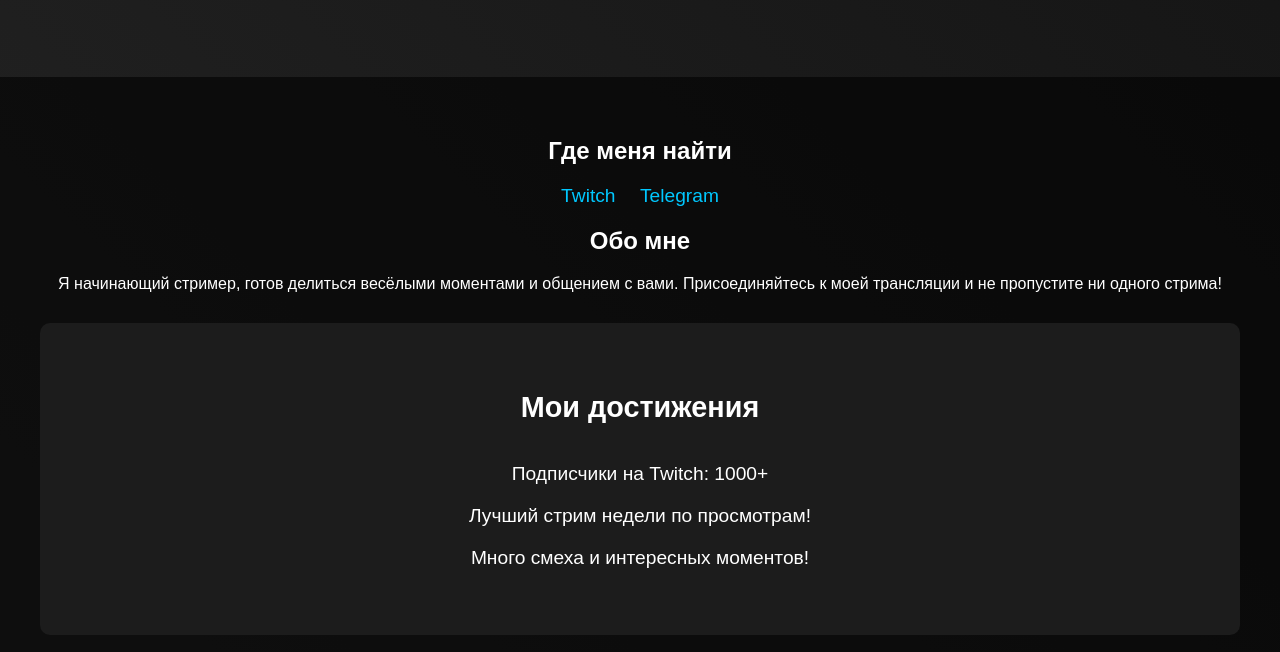
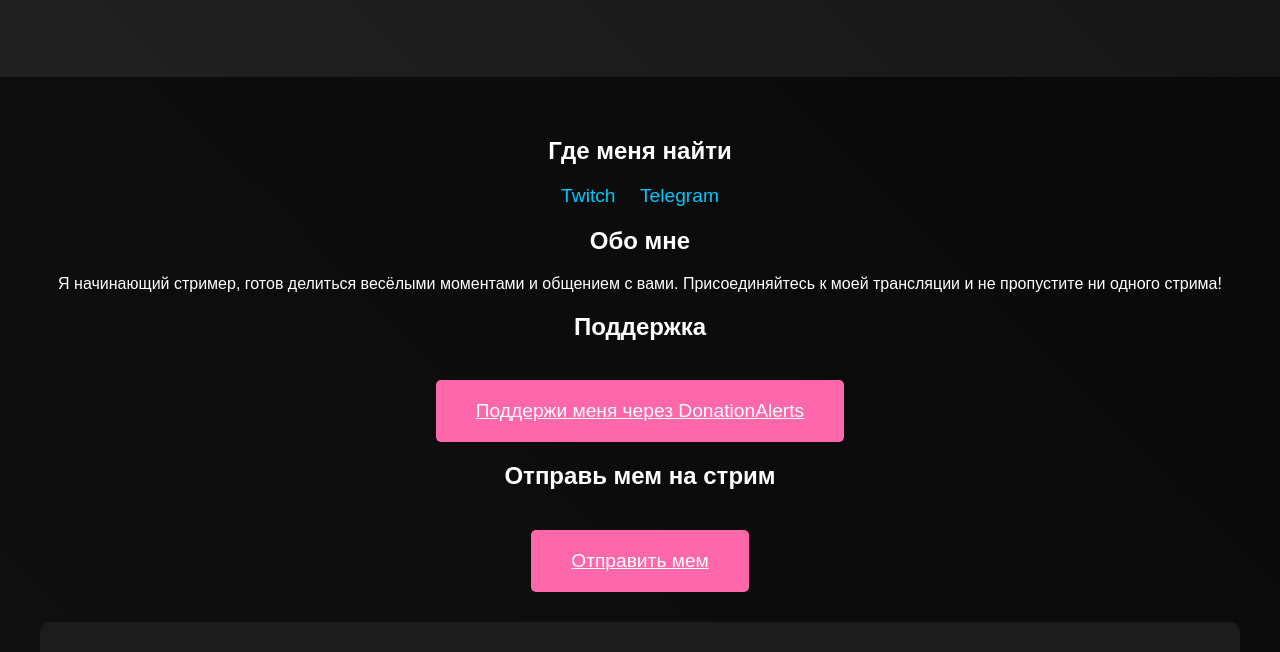
Before and after one commit to alxndrbgdnv/website, a plain HTML site: page index.html in a window 1280 px wide. Shown: the part 274-926 px from the top of the page. Drawn offline with Linux system fonts and the light colour scheme.

Commit message:
Update index.html

```diff
--- a/index.html
+++ b/index.html
@@ -62,23 +62,6 @@
             background-color: #ff3399;
             transform: scale(1.05);
         }
-        .achievements {
-            background-color: #1c1c1c;
-            padding: 40px;
-            margin-top: 30px;
-            border-radius: 10px;
-        }
-        .achievements h3 {
-            font-size: 1.8em;
-        }
-        .achievements ul {
-            list-style-type: none;
-            padding: 0;
-        }
-        .achievements ul li {
-            font-size: 1.2em;
-            padding: 10px;
-        }
         .pc-specs {
             background-color: #1c1c1c;
             padding: 40px;
@@ -95,18 +78,6 @@
         .pc-specs ul li {
             font-size: 1.2em;
             padding: 10px;
-        }
-        .social-icons {
-            margin-top: 30px;
-        }
-        .social-icons a {
-            margin: 10px;
-            font-size: 1.5em;
-            color: white;
-            transition: color 0.3s ease;
-        }
-        .social-icons a:hover {
-            color: #00c8ff;
         }
         footer {
             background: #1c1c1c;
@@ -133,15 +104,6 @@
 
         <h2>Обо мне</h2>
         <p>Я начинающий стример, готов делиться весёлыми моментами и общением с вами. Присоединяйтесь к моей трансляции и не пропустите ни одного стрима!</p>
-
-        <div class="achievements">
-            <h3>Мои достижения</h3>
-            <ul>
-                <li>Подписчики на Twitch: 1000+</li>
-                <li>Лучший стрим недели по просмотрам!</li>
-                <li>Много смеха и интересных моментов!</li>
-            </ul>
-        </div>
 
         <h2>Поддержка</h2>
         <a href="https://www.donationalerts.com/r/sasha__savage" target="_blank" class="button">Поддержи меня через DonationAlerts</a>
@@ -176,12 +138,6 @@
                 <li><strong>Веб-камера:</strong> ZET GAMING Cyclop 2 M100R2</li>
             </ul>
         </div>
-
-        <div class="social-icons">
-            <a href="https://twitter.com/sasha__savage" target="_blank">Twitter</a>
-            <a href="https://instagram.com/sasha__savage" target="_blank">Instagram</a>
-            <a href="https://www.twitch.tv/sasha__savage" target="_blank">Twitch</a>
-        </div>
     </div>
 
     <footer>
```
